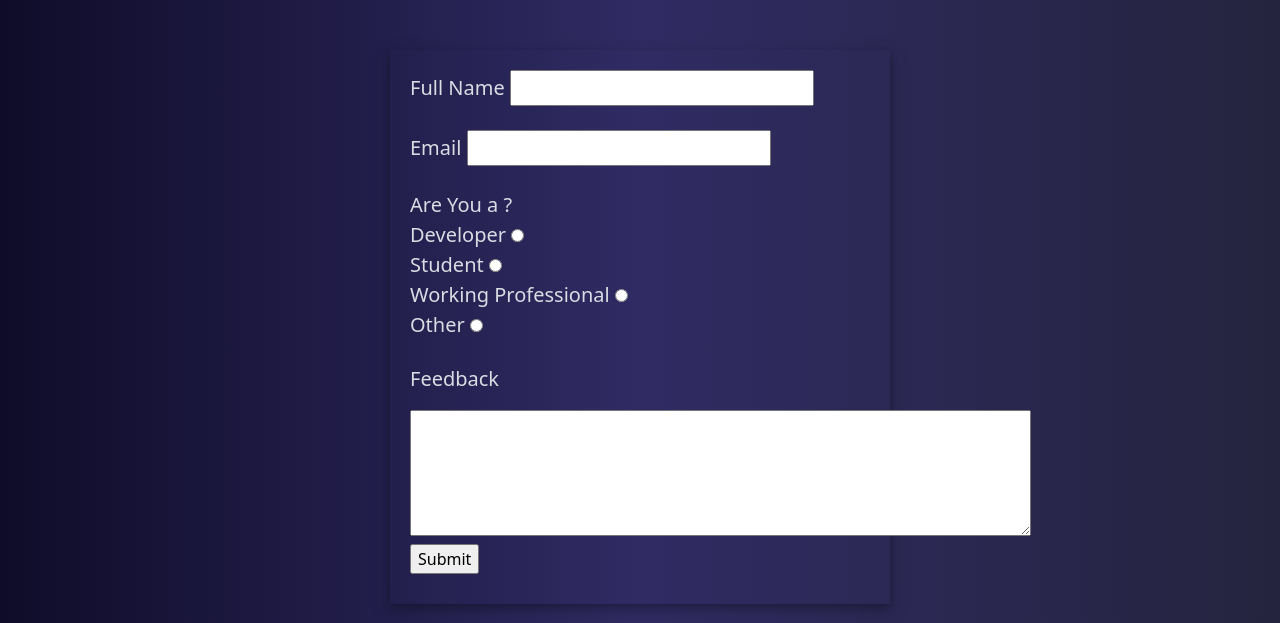
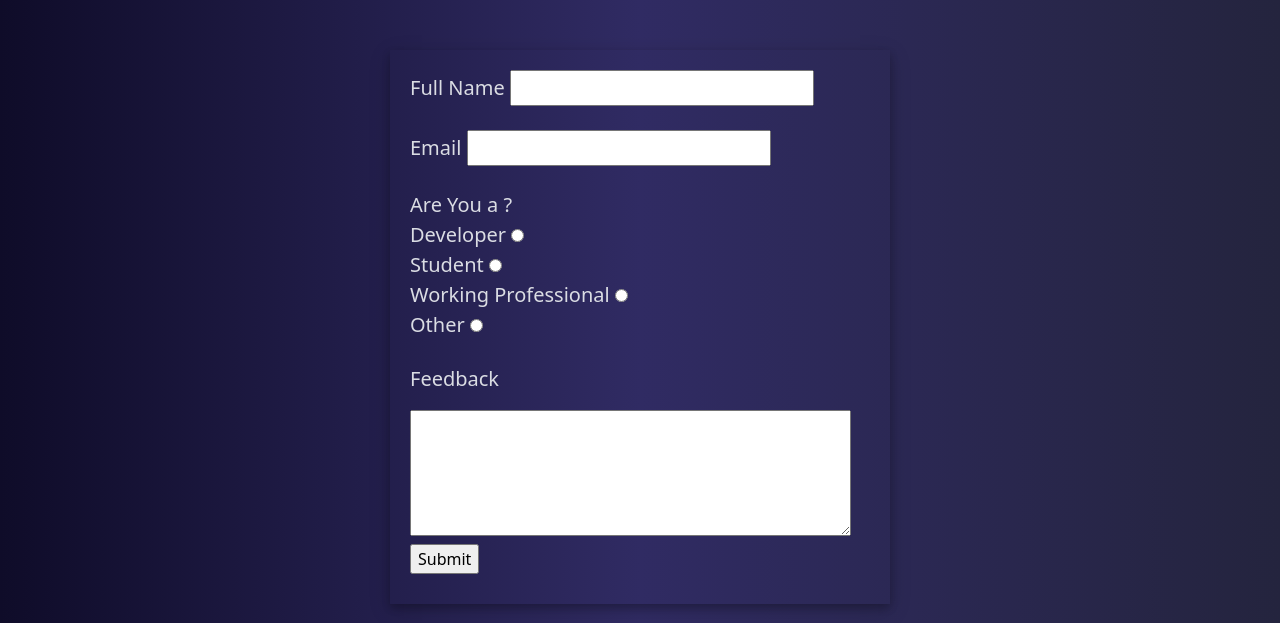
Before and after one commit to Ayan-sh03/CyberHero, a plain HTML site: page index.html in a window 1280 px wide. Shown: the part 2195-2818 px from the top of the page. Drawn offline with nearby package versions, Linux system fonts and the light colour scheme; files whose address does not match are found by name.

Commit message:
Update index.html

```diff
--- a/index.html
+++ b/index.html
@@ -302,7 +302,7 @@
           <br>
           <div style="font-size: 20px; color:rgb(218, 220, 227);">
               <p><label for="Feedback">Feedback </label></p>
-              <textarea id="Feedback" name="Feedback" rows="4" cols="50" placeholder="Any Questions?">
+              <textarea id="Feedback" name="Feedback" rows="4" cols="35" placeholder="Any Questions?">
                </textarea>
           </div>
 
```
